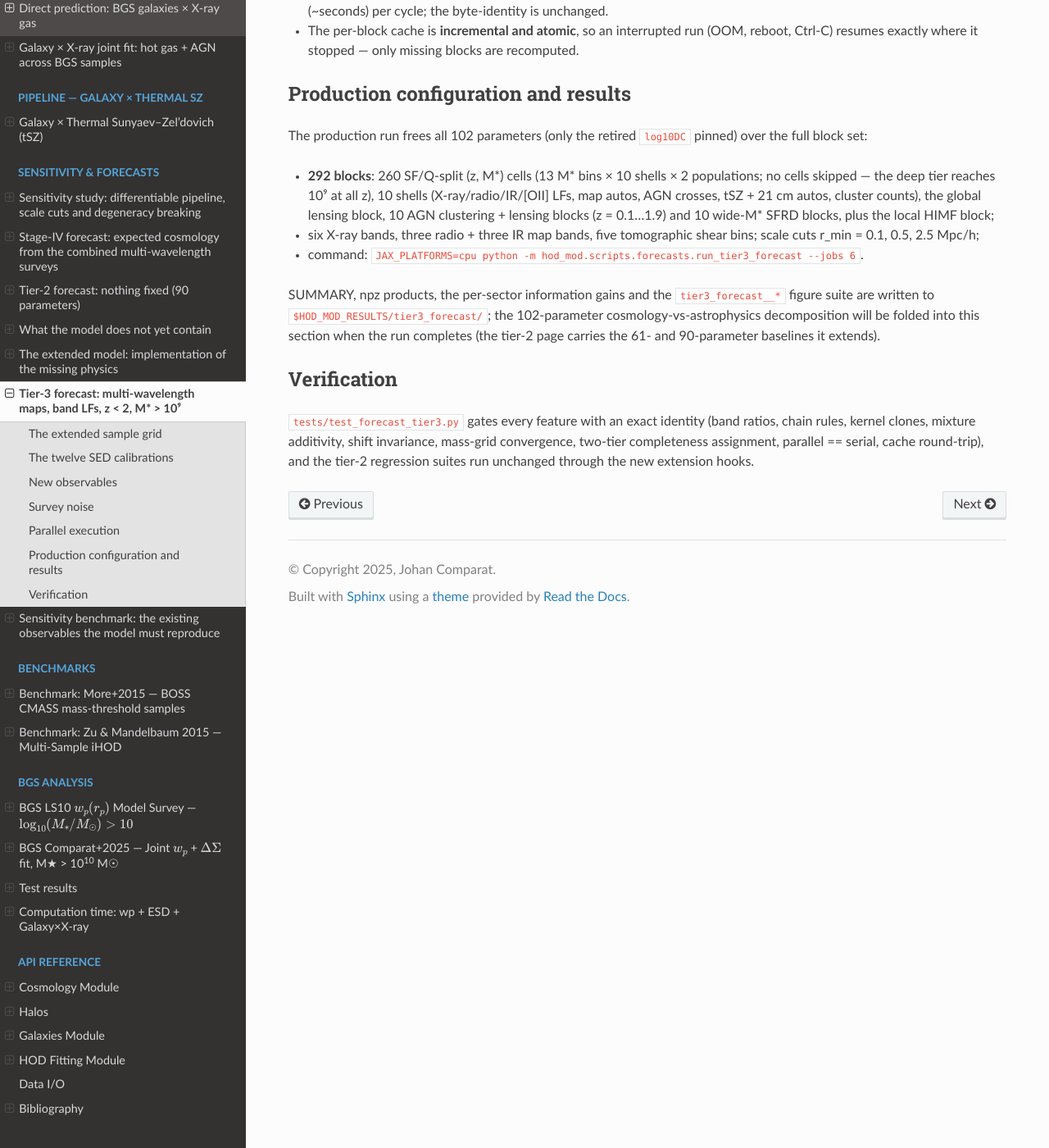
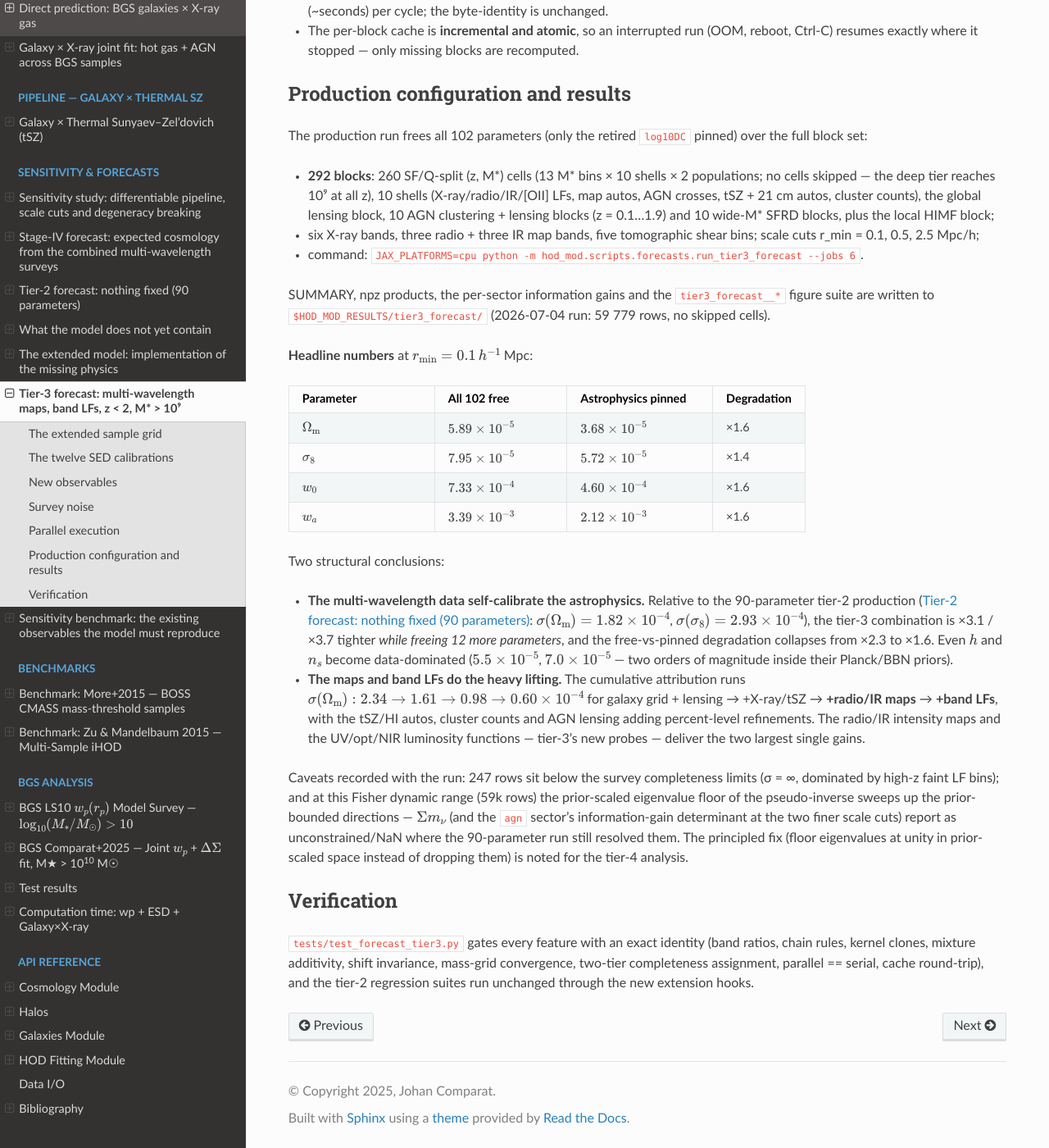
Before and after one commit to JohanComparat/hod_mod, a Sphinx documentation site: the page built from docs/tier3_forecast.rst, in a window 1280 px wide and 1400 px high, scrolled down 2806 px. Shown: the whole window at 82% size. Built offline with Sphinx 7.4.7 and the Read the Docs theme 3.1.0, drawn with Linux system fonts in a browser that asks for light colours.

Commit message:
Tier-3 docs: fold the 102-parameter production results into the Results section

```diff
--- a/docs/tier3_forecast.rst
+++ b/docs/tier3_forecast.rst
@@ -213,10 +213,65 @@ pinned) over the full block set:
 
 SUMMARY, npz products, the per-sector information gains and the
 ``tier3_forecast__*`` figure suite are written to
-``$HOD_MOD_RESULTS/tier3_forecast/``; the 102-parameter
-cosmology-vs-astrophysics decomposition will be folded into this section
-when the run completes (the tier-2 page carries the 61- and 90-parameter
-baselines it extends).
+``$HOD_MOD_RESULTS/tier3_forecast/`` (2026-07-04 run: 59 779 rows, no
+skipped cells).
+
+**Headline numbers** at :math:`r_\mathrm{min} = 0.1\,h^{-1}` Mpc:
+
+.. list-table::
+   :header-rows: 1
+   :widths: 22 20 22 14
+
+   * - Parameter
+     - All 102 free
+     - Astrophysics pinned
+     - Degradation
+   * - :math:`\Omega_\mathrm{m}`
+     - :math:`5.89\times10^{-5}`
+     - :math:`3.68\times10^{-5}`
+     - ×1.6
+   * - :math:`\sigma_8`
+     - :math:`7.95\times10^{-5}`
+     - :math:`5.72\times10^{-5}`
+     - ×1.4
+   * - :math:`w_0`
+     - :math:`7.33\times10^{-4}`
+     - :math:`4.60\times10^{-4}`
+     - ×1.6
+   * - :math:`w_a`
+     - :math:`3.39\times10^{-3}`
+     - :math:`2.12\times10^{-3}`
+     - ×1.6
+
+Two structural conclusions:
+
+* **The multi-wavelength data self-calibrate the astrophysics.**  Relative
+  to the 90-parameter tier-2 production (:doc:`tier2_forecast`:
+  :math:`\sigma(\Omega_\mathrm{m}) = 1.82\times10^{-4}`,
+  :math:`\sigma(\sigma_8) = 2.93\times10^{-4}`), the tier-3 combination is
+  ×3.1 / ×3.7 tighter *while freeing 12 more parameters*, and the
+  free-vs-pinned degradation collapses from ×2.3 to ×1.6.  Even
+  :math:`h` and :math:`n_s` become data-dominated
+  (:math:`5.5\times10^{-5}`, :math:`7.0\times10^{-5}` — two orders of
+  magnitude inside their Planck/BBN priors).
+* **The maps and band LFs do the heavy lifting.**  The cumulative
+  attribution runs
+  :math:`\sigma(\Omega_\mathrm{m}): 2.34 \to 1.61 \to 0.98 \to 0.60
+  \times 10^{-4}` for galaxy grid + lensing → +X-ray/tSZ → **+radio/IR
+  maps** → **+band LFs**, with the tSZ/HI autos, cluster counts and AGN
+  lensing adding percent-level refinements.  The radio/IR intensity maps
+  and the UV/opt/NIR luminosity functions — tier-3's new probes — deliver
+  the two largest single gains.
+
+Caveats recorded with the run: 247 rows sit below the survey completeness
+limits (σ = ∞, dominated by high-z faint LF bins); and at this Fisher
+dynamic range (59k rows) the prior-scaled eigenvalue floor of the
+pseudo-inverse sweeps up the prior-bounded directions —
+:math:`\Sigma m_\nu` (and the ``agn`` sector's information-gain
+determinant at the two finer scale cuts) report as unconstrained/NaN
+where the 90-parameter run still resolved them.  The principled fix
+(floor eigenvalues at unity in prior-scaled space instead of dropping
+them) is noted for the tier-4 analysis.
 
 Verification
 ------------
```
